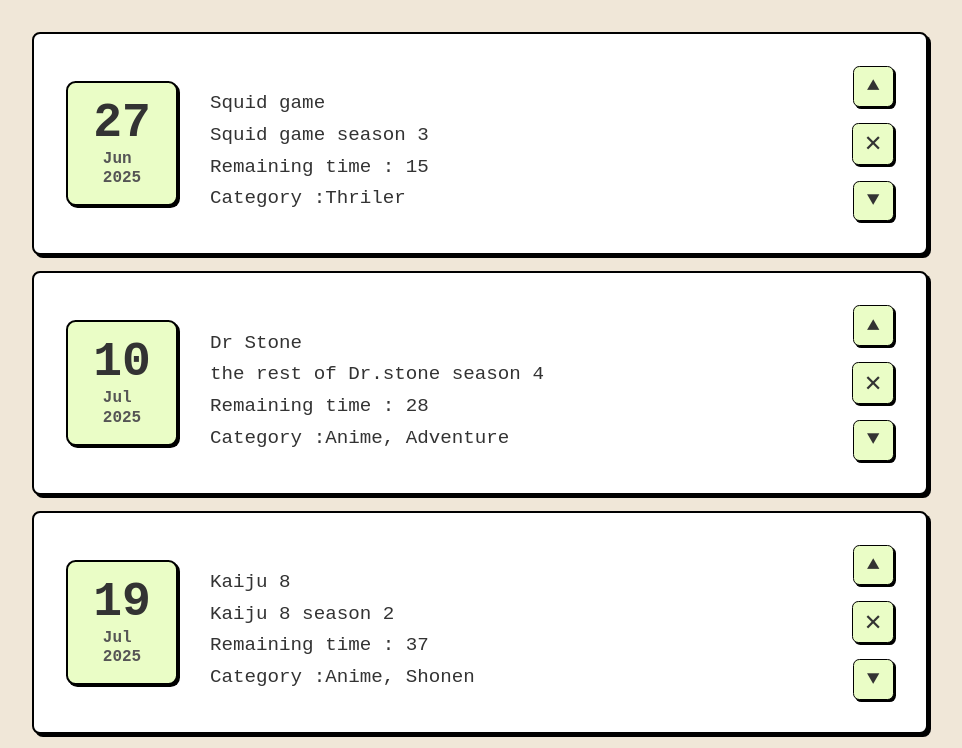
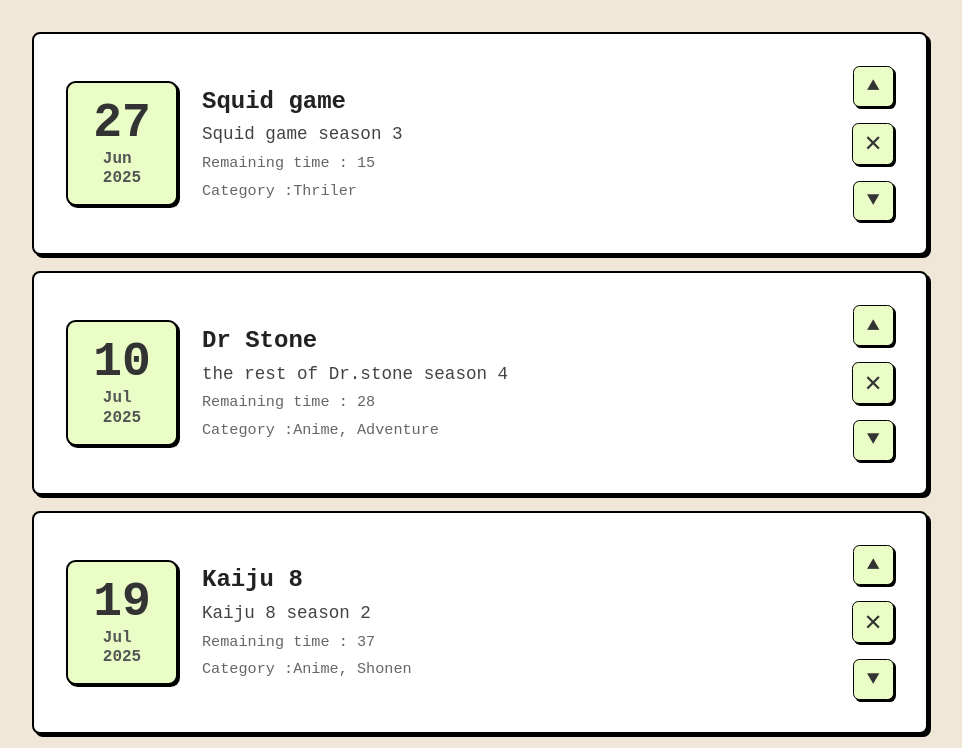
Before and after one commit to HmmamBabiKhouja/watchingList, a React (Vite) app in the folder watchingList/: page / in a window 1280 px wide. Shown: the top 748 px of the page, without its empty margins (160-1122 px from the left). Built offline with nearby package versions, Linux system fonts and the light colour scheme.

Commit message:
Refactors List component to include unique item IDs
Adds unique IDs to list items to improve rendering and tracking.

Removes hardcoded indices, enhancing code readability and maintainability.

Updates import paths for consistency and adheres to best practices.

```diff
--- a/watchingList/src/App.jsx
+++ b/watchingList/src/App.jsx
@@ -1,4 +1,4 @@
-import List from "./components/List.jsx"
+import List from "./components/List"
 
 const App = ()=>{
     return <List/>
--- a/watchingList/src/components/List.jsx
+++ b/watchingList/src/components/List.jsx
@@ -1,17 +1,17 @@
 import ListItem from "./ListItem";
 
 const items=[
-    { day: "27", month: "Jun", year:"2025", title: "Squid game", desc: "Squid game season 3", cate: "Thriler"},
-    { day: "10", month: "Jul", year:"2025", title: "Dr Stone", desc: "the rest of Dr.stone season 4", cate: "Anime, Adventure"},
-    { day: "19", month: "Jul", year:"2025", title: "Kaiju 8", desc: "Kaiju 8 season 2", cate: "Anime, Shonen"},
-    { day: "14", month: "Jul", year:"2025", title: "Dan da dan", desc: "Dan da dan season 2", cate: "Anime, Shonen"},
-    { day: "01", month: "Oct", year:"2025", title: "My hero academia", desc: "Boku no Hero Academia season 8", cate: "Anime, Shonen" },
-    { day: "01", month: "Sep", year:"2025", title: "Alice in borderland", desc: "Alice in borderland season 3", cate: "Thriler"},
-    { day: "11", month: "Jul", year:"2025", title: "Dexter", desc: "this season is named Resurrection", cate: "Drama, Crime" },
-    { day: "27", month: "Feb", year:"2025", title: "House of David", desc: "series about the life of prophet David", cate:"Historical drama"},
-    { day: "15", month: "Nov", year:"2024", title: "Silo", desc: "Silo season 2", cate:"Drama" },
-    { day: "08", month: "May", year:"2024", title: "Dark matter", desc: "A physicist is warped into an alternate version of his life, leaving him to fight to return to his life.", cate:"Thriller"},
-    { day: "13", month: "Dec", year:"2024", title: "Dexter", desc: "this season is named Original sin", cate:"Drama, Crime" },
+    {id:Date.now(), day: "27", month: "Jun", year:"2025", title: "Squid game", desc: "Squid game season 3", cate: "Thriler"},
+    {id:Date.now(), day: "10", month: "Jul", year:"2025", title: "Dr Stone", desc: "the rest of Dr.stone season 4", cate: "Anime, Adventure"},
+    {id:Date.now(), day: "19", month: "Jul", year:"2025", title: "Kaiju 8", desc: "Kaiju 8 season 2", cate: "Anime, Shonen"},
+    {id:Date.now(), day: "14", month: "Jul", year:"2025", title: "Dan da dan", desc: "Dan da dan season 2", cate: "Anime, Shonen"},
+    {id:Date.now(), day: "01", month: "Oct", year:"2025", title: "My hero academia", desc: "Boku no Hero Academia season 8", cate: "Anime, Shonen" },
+    {id:Date.now(), day: "01", month: "Sep", year:"2025", title: "Alice in borderland", desc: "Alice in borderland season 3", cate: "Thriler"},
+    {id:Date.now(), day: "11", month: "Jul", year:"2025", title: "Dexter", desc: "this season is named Resurrection", cate: "Drama, Crime" },
+    {id:Date.now(), day: "27", month: "Feb", year:"2025", title: "House of David", desc: "series about the life of prophet David", cate:"Historical drama"},
+    {id:Date.now(), day: "15", month: "Nov", year:"2024", title: "Silo", desc: "Silo season 2", cate:"Drama" },
+    {id:Date.now(), day: "08", month: "May", year:"2024", title: "Dark matter", desc: "A physicist is warped into an alternate version of his life, leaving him to fight to return to his life.", cate:"Thriller"},
+    {id:Date.now(), day: "13", month: "Dec", year:"2024", title: "Dexter", desc: "this season is named Original sin", cate:"Drama, Crime" },
 ]
 
 const getMonthIndex=(month)=>{
@@ -47,9 +47,9 @@
 const List = () => {
     return (
         <div className="container">{
-            items.map((item, index)=>(
+            items.map((item)=>(
                 <ListItem
-                    key={index}
+                    key={item.id}
                     day={item.day}
                     month={item.month}
                     year={item.year}
--- a/watchingList/src/components/ListItem.jsx
+++ b/watchingList/src/components/ListItem.jsx
@@ -14,7 +14,7 @@
                 <div className="remaining-time">Remaining time : {rem}</div>
                 <div className="cate">Category :{cate}</div>
             </div>
-            <div className="movement">
+            <div className="btns-section">
             <button className="btn" id="btn-up">
                 <span className="btn-shape">&#11205;</span>
             </button>
--- a/watchingList/src/index.css
+++ b/watchingList/src/index.css
@@ -1,8 +1,9 @@
-*{
+* {
     box-sizing: border-box;
 }
 
-html, body{
+html,
+body {
     height: 100%;
     margin: 0;
     padding: 0;
@@ -10,7 +11,7 @@
     font-family: "Courier New", Courier, monospace;
 }
 
-#root{
+#root {
     width: 100%;
     min-height: 100vh;
     display: flex;
@@ -18,7 +19,7 @@
     align-items: center;
 }
 
-.container{
+.container {
     width: 100%;
     max-width: 60rem;
     padding: 2rem;
@@ -28,7 +29,7 @@
     gap: 1rem;
 }
 
-.item{
+.item {
     display: flex;
     align-items: center;
     width: 100%;
@@ -72,18 +73,32 @@
     padding: 0;
 }
 
-.content{
-    padding-top: 1.5rem;
-    margin-left: 2rem;
-    flex: auto;
+.content {
+    flex: 1;
+    padding: 1rem 1.5rem;
+    display: flex;
+    flex-direction: column;
+    gap: 0.6rem;
 }
 
-.content div{
-    font-size: 1.2rem;
-    padding-bottom: 0.6rem;
+.title {
+    font-size: 1.5rem;
+    font-weight: bold;
+    color: #222;
 }
 
-.movement {
+.desc {
+    font-size: 1.1rem;
+    color: #444;
+}
+
+.remaining-time,
+.cate {
+    font-size: 0.95rem;
+    color: #666;
+}
+
+.btns-section {
     display: flex;
     flex-direction: column;
     justify-content: center;
@@ -91,7 +106,7 @@
     gap: 1rem;
 }
 
-.btn{
+.btn {
     color: #333;
     background-color: #eafdc6;
     border: 1px solid #000;
@@ -108,6 +123,6 @@
     box-shadow: 0 0 #000;
 }
 
-.btn-shape{
+.btn-shape {
     font-size: 1.4rem;
 }
```
